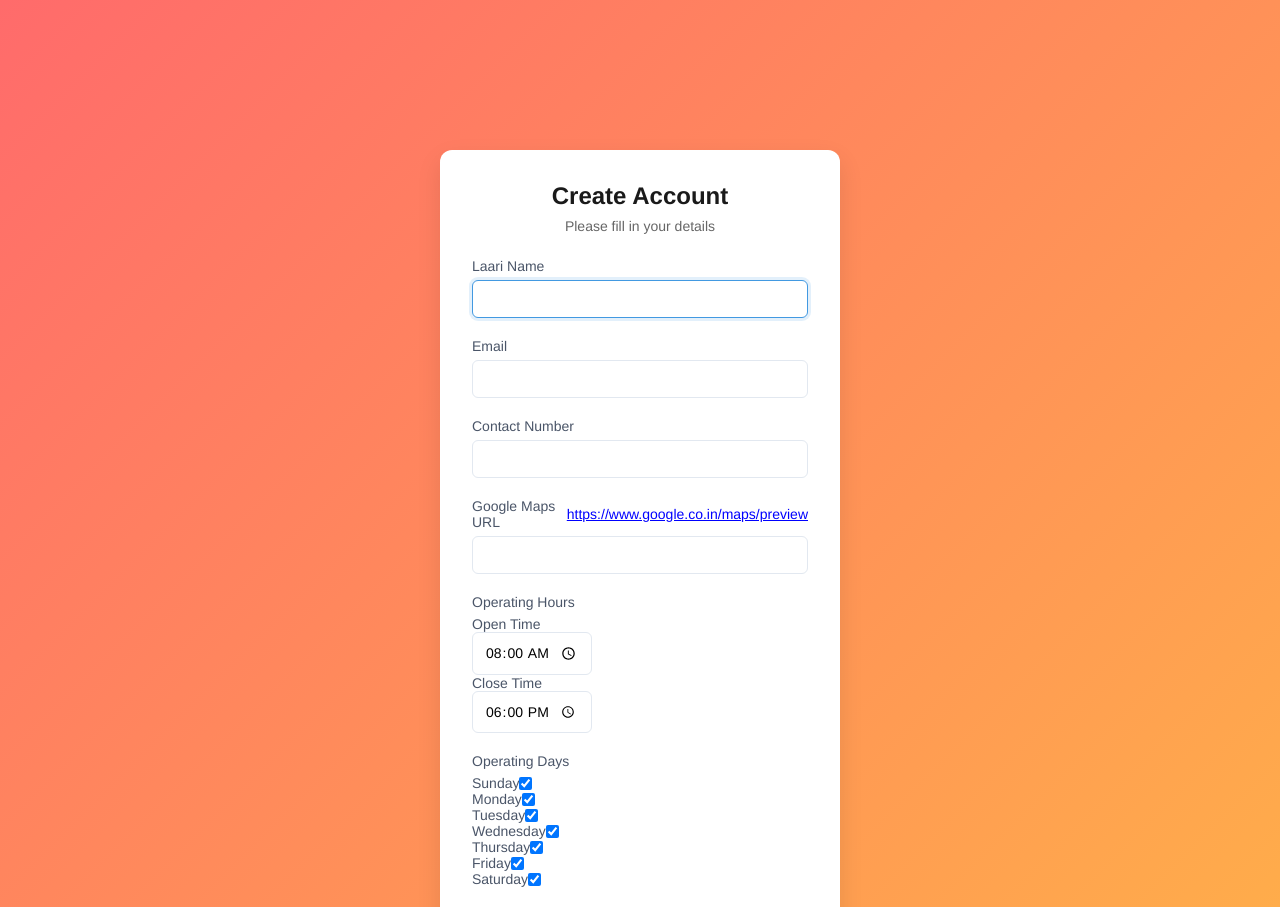
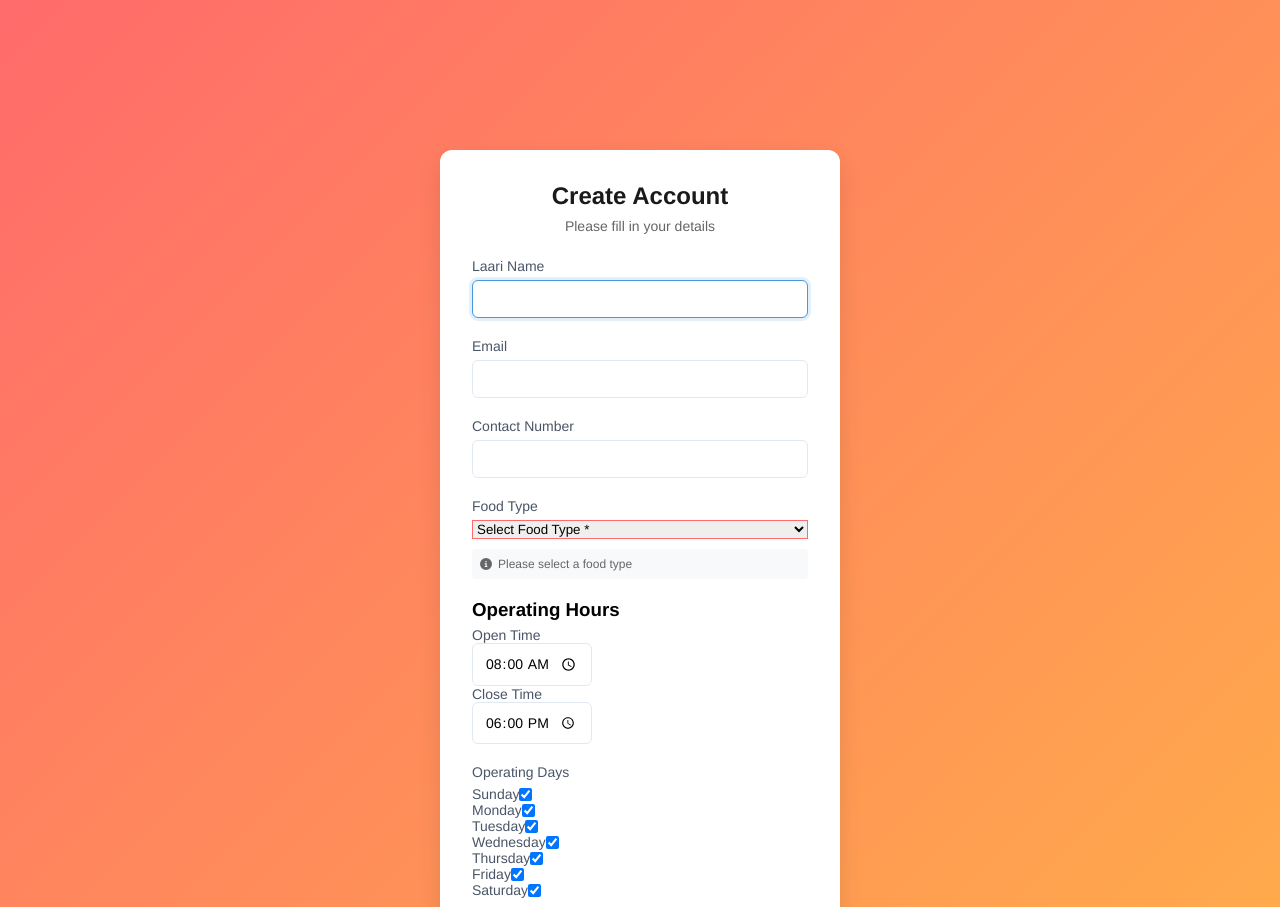
Before and after one commit to aabhyahhh/LaariKhojo, a React (Vite) app in the folder frontend/: page /register in a window 1280 px wide. Shown: the top 907 px of the page. Built offline with nearby package versions, Linux system fonts and the light colour scheme.

Commit message:
.htaccess

```diff
--- a/frontend/src/App.tsx
+++ b/frontend/src/App.tsx
@@ -378,7 +378,8 @@ function MapDisplay() {
       console.log(`Processing vendor ${index + 1}:`, {
         name: vendor.name,
         mapsLink: vendor.mapsLink || "No maps link",
-        hasOperatingHours: !!vendor.operatingHours
+        hasOperatingHours: !!vendor.operatingHours,
+        foodType: vendor.foodType
       });
 
       // Check if mapsLink exists
@@ -530,6 +531,7 @@ function MapDisplay() {
       const loadVendors = async () => {
         const vendorData = await fetchVendors();
         if (vendorData && vendorData.length > 0) {
+          console.log("Fetched vendor data:", vendorData);
           updateMapMarkers(vendorData);
         } else {
           console.log("No vendor data received");
--- a/frontend/src/api/client.ts
+++ b/frontend/src/api/client.ts
@@ -11,6 +11,7 @@ export interface Vendor {
   mapsLink?: string;
   operatingHours?: any;
   updatedAt?: string;
+  foodType?: 'veg' | 'non-veg' | 'swaminarayan' | 'jain' | 'none';
 }
 
 export interface ApiResponse<T> {
--- a/frontend/src/components/Register.tsx
+++ b/frontend/src/components/Register.tsx
@@ -5,7 +5,7 @@ import {
   faInfoCircle,
 } from "@fortawesome/free-solid-svg-icons";
 import { FontAwesomeIcon } from "@fortawesome/react-fontawesome";
-import axios, { AxiosResponse, AxiosError } from "axios";
+import axios, { AxiosError } from "axios";
 import "./Register.css";
 
 const USER_REGEX = /^[A-Za-z0-9][A-Za-z0-9-_ ]{2,}$/;
@@ -47,6 +47,9 @@ const Register: React.FC<RegisterProps> = ({ onRegisterSuccess }) => {
   const [mapsLink, setMapsLink] = useState<string>("");
   const [validMapsLink, setValidMapsLink] = useState<boolean>(false);
   const [mapsLinkFocus, setMapsLinkFocus] = useState<boolean>(false);
+
+  const [foodType, setFoodType] = useState<'veg' | 'non-veg' | 'swaminarayan' | 'jain' | 'none'>('none');
+  const [validFoodType, setValidFoodType] = useState<boolean>(false);
 
   const [errMsg, setErrMsg] = useState<string>("");
   const [success, setSuccess] = useState<boolean>(false);
@@ -109,8 +112,12 @@ const Register: React.FC<RegisterProps> = ({ onRegisterSuccess }) => {
   }, [mapsLink]);
 
   useEffect(() => {
+    setValidFoodType(foodType !== 'none');
+  }, [foodType]);
+
+  useEffect(() => {
     setErrMsg("");
-  }, [user, pwd, matchPwd, email, contactNumber, mapsLink]);
+  }, [user, pwd, matchPwd, email, contactNumber, mapsLink, foodType]);
 
   // Prepare operating hours data for API submission
   const prepareOperatingHours = () => {
@@ -130,9 +137,10 @@ const Register: React.FC<RegisterProps> = ({ onRegisterSuccess }) => {
     const v3 = EMAIL_REGEX.test(email);
     const v4 = PHONE_REGEX.test(contactNumber);
     const v5 = MAPS_REGEX.test(mapsLink);
+    const v6 = foodType !== 'none';
 
-    if (!v1 || !v2 || !v3 || !v4 || !v5) {
-      setErrMsg("Invalid Entry");
+    if (!v1 || !v2 || !v3 || !v4 || !v5 || !v6) {
+      setErrMsg("Invalid Entry - Please check all fields including food type");
       return;
     }
 
@@ -140,7 +148,7 @@ const Register: React.FC<RegisterProps> = ({ onRegisterSuccess }) => {
     const operatingHours = prepareOperatingHours();
 
     try {
-      const response: AxiosResponse<RegisterProps> = await axios.post(
+      await axios.post(
         REGISTER_URL,
         JSON.stringify({
           name: user,
@@ -149,14 +157,13 @@ const Register: React.FC<RegisterProps> = ({ onRegisterSuccess }) => {
           contactNumber,
           mapsLink,
           operatingHours,
+          foodType,
         }),
         {
           headers: { "Content-Type": "application/json" },
           withCredentials: true,
         }
       );
-      console.log(response?.data);
-      console.log(JSON.stringify(response));
 
       onRegisterSuccess();
 
@@ -168,6 +175,7 @@ const Register: React.FC<RegisterProps> = ({ onRegisterSuccess }) => {
       setEmail("");
       setContactNumber("");
       setMapsLink("");
+      setFoodType('none'); // Reset food type
     } catch (err) {
       const error = err as AxiosError<{ msg?: string }>; // Define expected response structure
       if (!error?.response) {
@@ -175,7 +183,7 @@ const Register: React.FC<RegisterProps> = ({ onRegisterSuccess }) => {
       } else if (error.response?.status === 409) {
         setErrMsg("Name Taken");
       } else {
-        console.error("Registration error:", error.response?.data);
+        console.error("Registration Failed:", error.response?.data);
         setErrMsg(
           `Registration Failed: ${error.response?.data?.msg || "Unknown error"}`
         );
@@ -273,7 +281,6 @@ const Register: React.FC<RegisterProps> = ({ onRegisterSuccess }) => {
                   )}
                 </div>
 
-                {/* New contact number field */}
                 <div className="form-group">
                   <label htmlFor="contactNumber">
                     Contact Number
@@ -289,75 +296,61 @@ const Register: React.FC<RegisterProps> = ({ onRegisterSuccess }) => {
                     )}
                   </label>
                   <input
-                    type="tel"
+                    type="text"
                     id="contactNumber"
                     onChange={(e) => setContactNumber(e.target.value)}
                     value={contactNumber}
                     required
                     aria-invalid={validContactNumber ? "false" : "true"}
-                    aria-describedby="phonenote"
+                    aria-describedby="contactnote"
                     onFocus={() => setContactNumberFocus(true)}
                     onBlur={() => setContactNumberFocus(false)}
                   />
-                  {contactNumberFocus &&
-                    contactNumber &&
-                    !validContactNumber && (
-                      <p className="input-requirements">
-                        <FontAwesomeIcon icon={faInfoCircle} />
-                        Please enter a valid Indian mobile number.
-                      </p>
-                    )}
+                  {contactNumberFocus && contactNumber && !validContactNumber && (
+                    <p className="input-requirements">
+                      <FontAwesomeIcon icon={faInfoCircle} />
+                      Please enter a valid 10-digit Indian contact number.
+                    </p>
+                  )}
                 </div>
-                {/* New maps link field */}
+
                 <div className="form-group">
-                  <label htmlFor="mapsLink">
-                    Google Maps URL{" "}
-                    <a
-                      href="https://www.google.co.in/maps/preview"
-                      style={{ color: "blue", textDecoration: "underline" }}
-                      target="_blank"
-                      rel="noopener noreferrer"
-                    >
-                      https://www.google.co.in/maps/preview
-                    </a>
-                    {mapsLink && (
+                  <label htmlFor="foodType">
+                    Food Type
+                    {foodType !== 'none' && (
                       <span className="validation-icon">
                         <FontAwesomeIcon
-                          icon={validMapsLink ? faCheck : faTimes}
-                          className={
-                            validMapsLink ? "valid-icon" : "invalid-icon"
-                          }
+                          icon={validFoodType ? faCheck : faTimes}
+                          className={validFoodType ? "valid-icon" : "invalid-icon"}
                         />
                       </span>
                     )}
                   </label>
-                  <input
-                    type="url"
-                    id="mapsLink"
-                    onChange={(e) => setMapsLink(e.target.value)}
-                    value={mapsLink}
+                  <select
+                    id="foodType"
+                    value={foodType}
+                    onChange={(e) => setFoodType(e.target.value as 'veg' | 'non-veg' | 'swaminarayan' | 'jain' | 'none')}
                     required
-                    aria-invalid={validMapsLink ? "false" : "true"}
-                    aria-describedby="mapsnote"
-                    onFocus={() => setMapsLinkFocus(true)}
-                    onBlur={() => setMapsLinkFocus(false)}
-                  />
-                  {mapsLinkFocus && mapsLink && !validMapsLink && (
+                    style={{
+                      borderColor: foodType === 'none' ? '#ff6b6b' : '#4ecdc4'
+                    }}
+                  >
+                    <option value="none">Select Food Type *</option>
+                    <option value="veg">Veg</option>
+                    <option value="non-veg">Non-Veg</option>
+                    <option value="swaminarayan">Swaminarayan</option>
+                    <option value="jain">Jain</option>
+                  </select>
+                  {foodType === 'none' && (
                     <p className="input-requirements">
                       <FontAwesomeIcon icon={faInfoCircle} />
-                      Please enter a valid Google Maps URL. <br />
-                      Follow the following steps:- <br />
-                      1. Open Google Maps on a web browser (link given above).
-                      <br />
-                      2. Stay on the web and search your location. <br />
-                      3. Copy the URL from the browser and paste it here. <br />
+                      Please select a food type
                     </p>
                   )}
                 </div>
 
-                {/* Operating Hours Section */}
-                <div className="form-group">
-                  <label>Operating Hours</label>
+                <div className="form-group operating-hours-section">
+                  <h3>Operating Hours</h3>
                   <div className="opening-hours-container">
                     <div className="time-inputs">
                       <label htmlFor="openTime">Open Time</label>
@@ -400,6 +393,42 @@ const Register: React.FC<RegisterProps> = ({ onRegisterSuccess }) => {
                       </div>
                     ))}
                   </div>
+                </div>
+
+                <div className="form-group">
+                  <label htmlFor="mapsLink">
+                    Google Maps Link
+                    {mapsLink && (
+                      <span className="validation-icon">
+                        <FontAwesomeIcon
+                          icon={validMapsLink ? faCheck : faTimes}
+                          className={
+                            validMapsLink ? "valid-icon" : "invalid-icon"
+                          }
+                        />
+                      </span>
+                    )}
+                  </label>
+                  <input
+                    type="text"
+                    id="mapsLink"
+                    onChange={(e) => setMapsLink(e.target.value)}
+                    value={mapsLink}
+                    required
+                    aria-invalid={validMapsLink ? "false" : "true"}
+                    aria-describedby="mapslinknote"
+                    onFocus={() => setMapsLinkFocus(true)}
+                    onBlur={() => setMapsLinkFocus(false)}
+                  />
+                  {mapsLinkFocus && mapsLink && !validMapsLink && (
+                    <p className="input-requirements">
+                      <FontAwesomeIcon icon={faInfoCircle} />
+                      Please enter a valid Google Maps link with coordinates
+                      (e.g.,
+                      <br />
+                      `https://www.google.com/maps/place/Someplace/@12.345,-67.890,...`).
+                    </p>
+                  )}
                 </div>
 
                 <div className="form-group">
@@ -467,17 +496,12 @@ const Register: React.FC<RegisterProps> = ({ onRegisterSuccess }) => {
 
                 <button
                   className="register-button"
-                  disabled={!validName || !validPwd || !validMatch}
+                  disabled={!validName || !validPwd || !validMatch || foodType === 'none'}
                 >
                   Sign Up
                 </button>
               </form>
 
-              {/* <div className="login-link">
-              <p>
-                Already have an account? <Link to="/login">Sign In</Link>
-              </p>
-            </div> */}
             </>
           )}
         </div>
```
Also changed, not shown: 2 other files (tests, documents, lock files or other folders).
